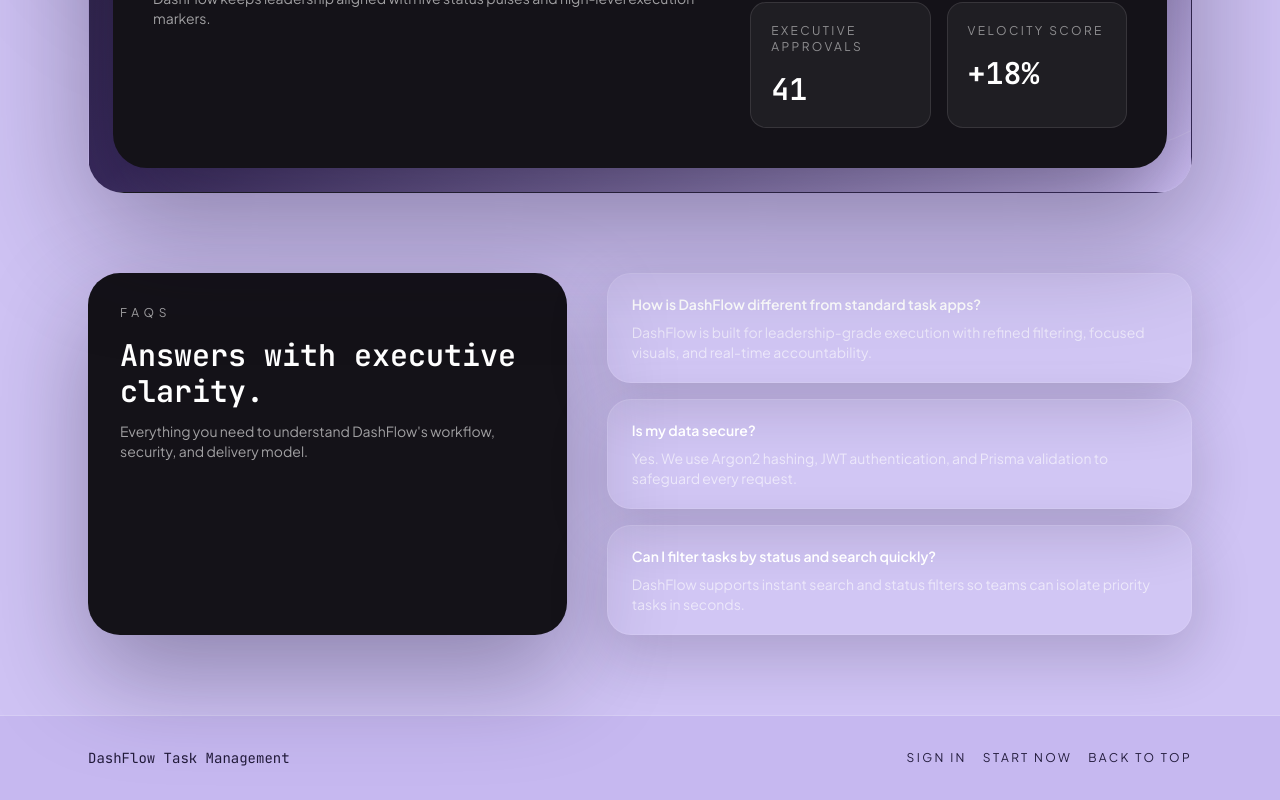
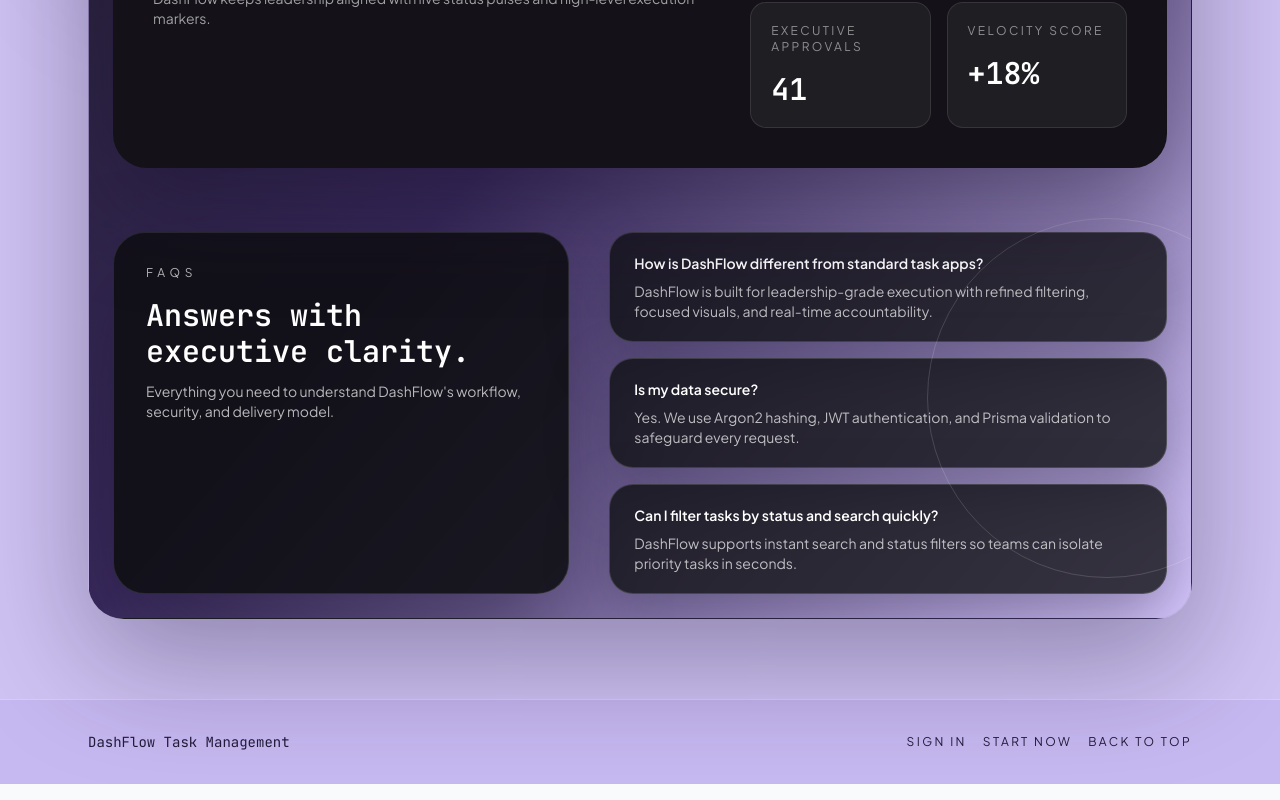
Before and after one commit to Arbab-ofc/DashFlow, a React (Create React App) app in the folder frontend/: page / in a window 1280 px wide. Shown: the part 699-1499 px from the top of the page. Built offline with nearby package versions, Linux system fonts and the light colour scheme; no server answers.

Commit message:
Move FAQ into hero and boost contrast

```diff
--- a/frontend/src/pages/Home.tsx
+++ b/frontend/src/pages/Home.tsx
@@ -71,13 +71,14 @@ const Home = () => {
               </div>
             </div>
           </section>
-        </div>
 
-        <section className="mt-20 grid gap-10 lg:grid-cols-[0.9fr_1.1fr]">
-          <div className="rounded-[32px] bg-[#141218] p-8 text-white shadow-[0_40px_100px_rgba(24,16,42,0.35)]">
-            <p className="text-xs uppercase tracking-[0.4em] text-white/60">FAQs</p>
-            <h2 className="mt-4 text-3xl font-semibold font-monoDisplay">Answers with executive clarity.</h2>
-            <p className="mt-3 text-sm text-white/60">
+          <section className="mt-16 grid gap-10 lg:grid-cols-[0.9fr_1.1fr]">
+            <div className="rounded-[32px] border border-white/10 bg-[#0f0f13]/90 p-8 text-white shadow-[0_40px_100px_rgba(24,16,42,0.45)]">
+              <p className="text-xs uppercase tracking-[0.4em] text-white/70">FAQs</p>
+              <h2 className="mt-4 text-3xl font-semibold font-monoDisplay">
+                Answers with executive clarity.
+              </h2>
+              <p className="mt-3 text-sm text-white/70">
                 Everything you need to understand DashFlow's workflow, security, and delivery model.
               </p>
             </div>
@@ -101,14 +102,15 @@ const Home = () => {
               ].map((item) => (
                 <div
                   key={item.question}
-                className="rounded-[24px] border border-white/10 bg-white/5 px-6 py-5 text-white shadow-[0_20px_60px_rgba(24,16,42,0.2)]"
+                  className="rounded-[24px] border border-white/15 bg-[#0f0f13]/80 px-6 py-5 text-white shadow-[0_20px_60px_rgba(24,16,42,0.35)]"
                 >
                   <p className="text-sm font-semibold">{item.question}</p>
-                <p className="mt-2 text-sm text-white/60">{item.answer}</p>
+                  <p className="mt-2 text-sm text-white/70">{item.answer}</p>
                 </div>
               ))}
             </div>
           </section>
+        </div>
       </div>
       <footer className="border-t border-white/30 bg-[#c6b8f0]">
         <div className="mx-auto flex max-w-6xl flex-col items-start justify-between gap-4 px-6 py-8 text-sm text-[#221b3b] md:flex-row md:items-center">
```
Lines whose indentation alone changed are shown as unchanged.
